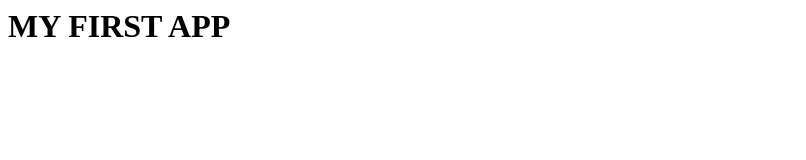
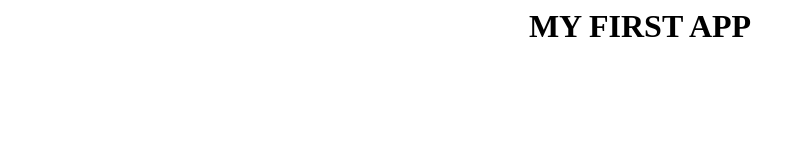
Before and after one commit to jainnishant997/demo1, a plain HTML site: page index.html in a window 1280 px wide. Shown: the whole page, without its empty margins (0-806 px from the left). Drawn offline with Linux system fonts and the light colour scheme.

Commit message:
Second Commited

```diff
--- a/index.html
+++ b/index.html
@@ -1,5 +1,5 @@
 <html>
 <head></head>
 <body>
-<h1>MY FIRST APP</h1></body>
+<h1><center>MY FIRST APP</center></h1></body>
 </html>
```
